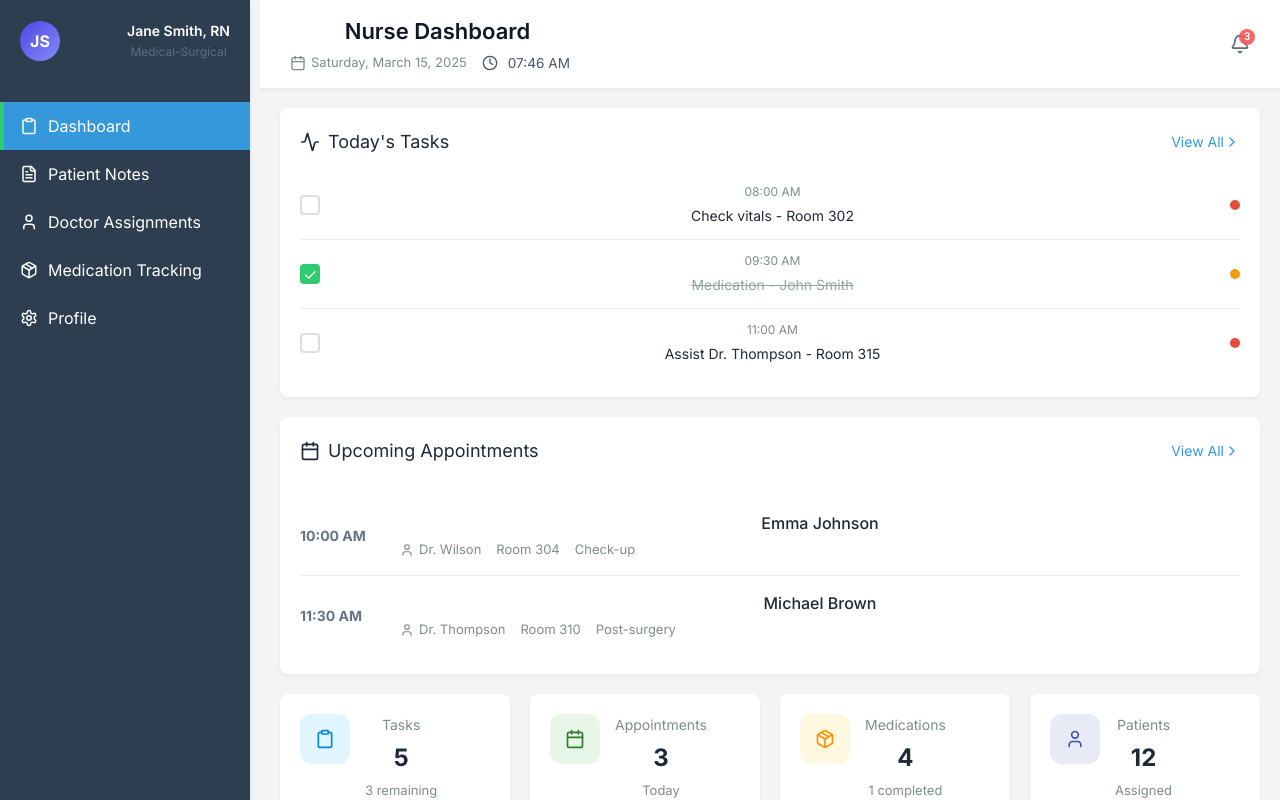
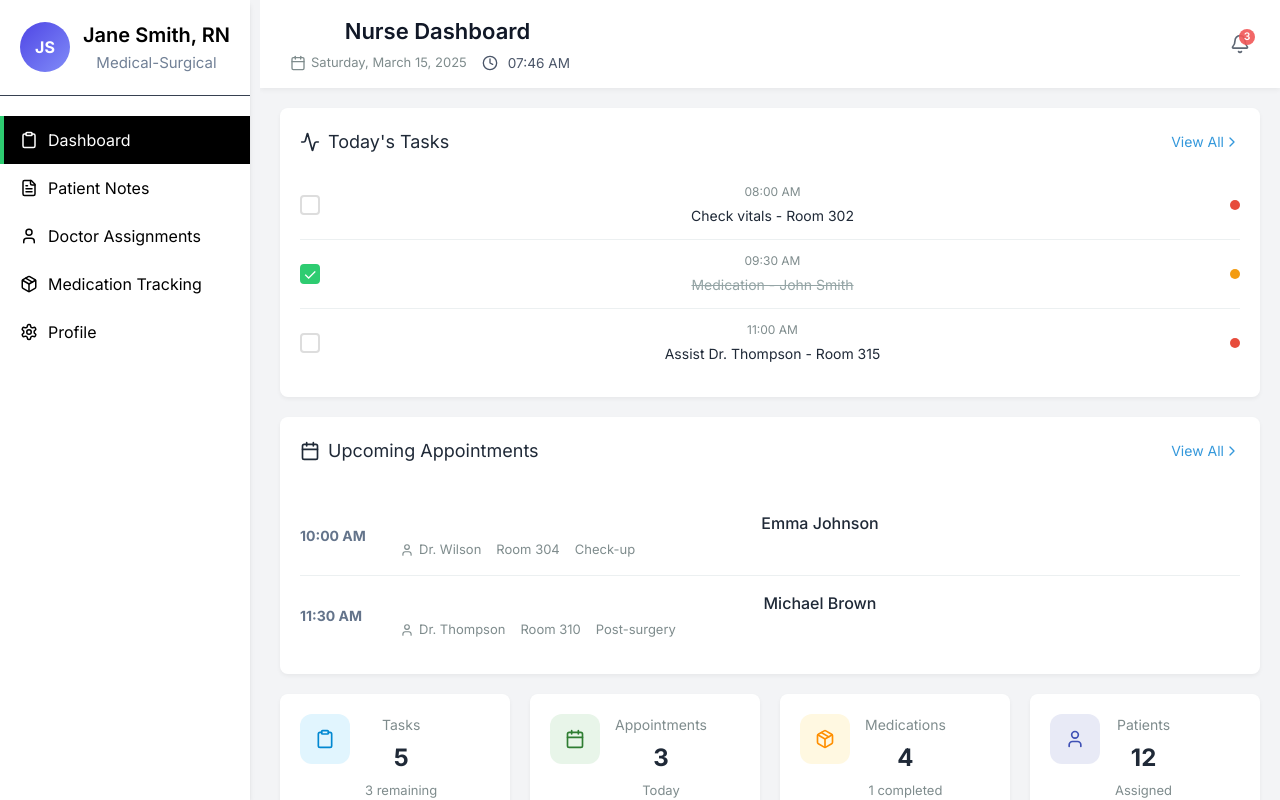
Before and after one commit to sridurgeshv/HMS, a React (Create React App) app in the folder hospital-management-system/frontend/: page /nurse/dashboard in a window 1280 px wide. Built offline with nearby package versions, Linux system fonts and the light colour scheme.

Commit message:
changes in dashboard

```diff
--- a/hospital-management-system/frontend/src/pages/nurse/Dashboard.css
+++ b/hospital-management-system/frontend/src/pages/nurse/Dashboard.css
@@ -19,8 +19,8 @@ body {
 /* Sidebar styles */
 .sidebar {
   width: 250px;
-  background-color: #2c3e50;
-  color: white;
+  background-color: #fff;
+  color: black;
   display: flex;
   flex-direction: column;
   height: 100%;
@@ -34,8 +34,8 @@ body {
 }
 
 .avatar {
-  width: 40px;
-  height: 40px;
+  width: 50px;
+  height: 50px;
   background-color: #3498db;
   border-radius: 50%;
   display: flex;
@@ -46,13 +46,13 @@ body {
 }
 
 .user-info h3 {
-  font-size: 14px;
+  font-size: 20px;
   margin-bottom: 2px;
 }
 
 .user-info p {
-  font-size: 12px;
-  opacity: 0.7;
+  font-size: 15px;
+  opacity: 1.2;
 }
 
 .sidebar-nav {
@@ -64,7 +64,7 @@ body {
 
 .sidebar-nav a {
   padding: 12px 20px;
-  color: white;
+  color: black;
   text-decoration: none;
   display: flex;
   align-items: center;
@@ -80,7 +80,8 @@ body {
 }
 
 .sidebar-nav a.active {
-  background-color: #3498db;
+  background-color: #000;
+  color: white;
   position: relative;
 }
 
```
